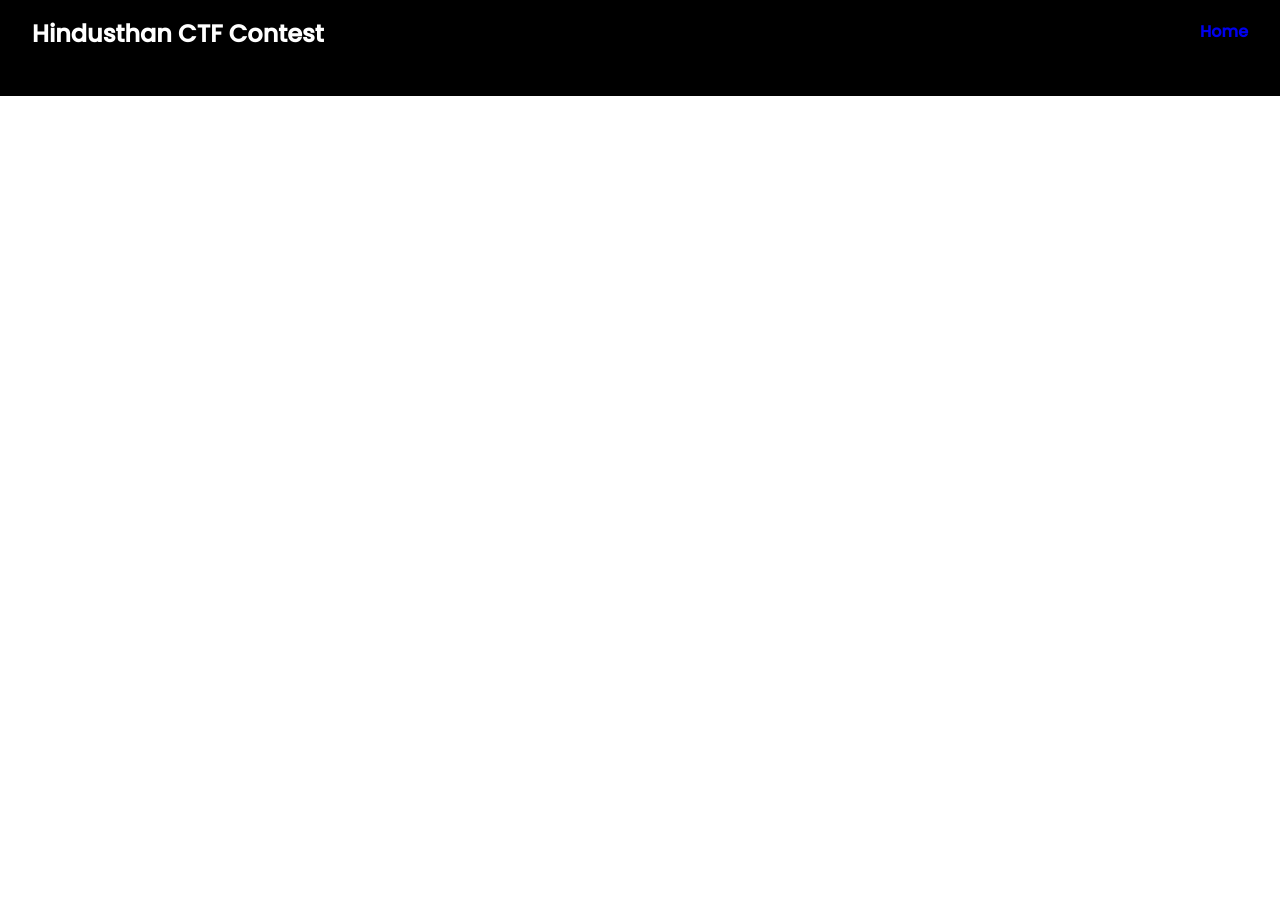
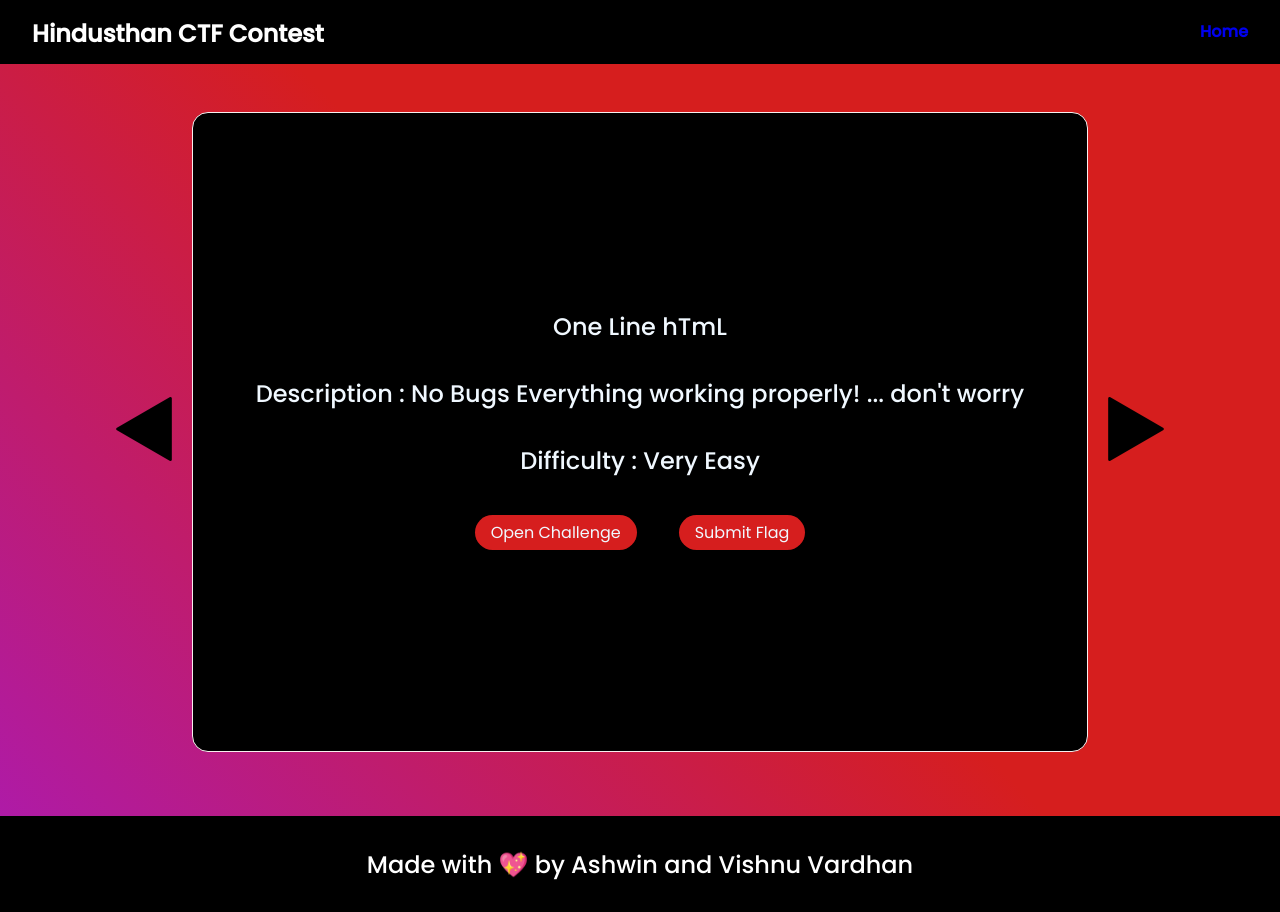
Before and after one commit to VishnuVardhanJS/CTF_Challenge_2023, a React (Create React App) app: page /Challenge4 in a window 1280 px wide. Before the commit the page ends 800 px from the top, so only its background shows below. Built offline with nearby package versions, Linux system fonts and the light colour scheme.

Commit message:
fixing deployment

```diff
--- a/package.json
+++ b/package.json
@@ -1,6 +1,5 @@
 {
   "name": "ctf-app",
-  "homepage": "http://vishnuvardhanjs.github.io/ctf",
   "version": "0.1.0",
   "private": true,
   "dependencies": {
--- a/src/App.js
+++ b/src/App.js
@@ -17,15 +17,15 @@ function App() {
   return (
     <Layout >
       <Routes>
-        <Route path='/ctf' element={<Main />} />
-        <Route path='/ctf/Challenge1' element={<Challenge1 />} />
-        <Route path='/ctf/Challenge2' element={<Challenge2 />} />
-        <Route path='/ctf/Challenge3' element={<Challenge3 />} />
-        <Route path='/ctf/Challenge4' element={<Challenge4 />} />
-        <Route path='/ctf/Challenge5' element={<Challenge5 />} />
-        <Route path='/ctf/Challenge6' element={<Challenge6 />} />
-        <Route path='/ctf/clear' element={<Clear />} />
-        <Route path='/ctf/Evaluate' element={<Evaluate />} />
+        <Route path='/' element={<Main />} />
+        <Route path='/Challenge1' element={<Challenge1 />} />
+        <Route path='//Challenge2' element={<Challenge2 />} />
+        <Route path='/Challenge3' element={<Challenge3 />} />
+        <Route path='/Challenge4' element={<Challenge4 />} />
+        <Route path='/Challenge5' element={<Challenge5 />} />
+        <Route path='/Challenge6' element={<Challenge6 />} />
+        <Route path='/clear' element={<Clear />} />
+        <Route path='/Evaluate' element={<Evaluate />} />
       </Routes>
     </Layout>
 
--- a/src/Layout/Header/Header.js
+++ b/src/Layout/Header/Header.js
@@ -8,7 +8,7 @@ function Header() {
             <h1 className="header-text">Hindusthan CTF Contest</h1>
             <div className="home-btn">
 
-                <a href="/ctf">Home</a>
+                <a href="/">Home</a>
 
             </div>
         </div>
--- a/src/pages/Challenges/Challenge1.js
+++ b/src/pages/Challenges/Challenge1.js
@@ -26,7 +26,7 @@ function Challenge1() {
         challengeId={ChallengeInfo.challengeId}
       />
       <div className="next-challenge">
-        <Link to={"/ctf/Challenge2"}>
+        <Link to={"/Challenge2"}>
           <img className="img-style" src={Next}></img>
         </Link>
       </div>
--- a/src/pages/Challenges/Challenge2.js
+++ b/src/pages/Challenges/Challenge2.js
@@ -16,7 +16,7 @@ function Challenge2() {
   return (
     <div className="main-container">
       <div className="prev-challenge">
-        <Link to={"/ctf/Challenge1"}>
+        <Link to={"/Challenge1"}>
           <img className="img-style" src={Back}></img>
         </Link>
       </div>
@@ -30,7 +30,7 @@ function Challenge2() {
         />
       </div>
       <div className="next-challenge">
-        <Link to={"/ctf/Challenge3"}>
+        <Link to={"/Challenge3"}>
           <img className="img-style" src={Next}></img>
         </Link>
       </div>
--- a/src/pages/Challenges/Challenge3.js
+++ b/src/pages/Challenges/Challenge3.js
@@ -16,7 +16,7 @@ function Challenge3() {
   return (
     <div className="main-container">
       <div className="prev-challenge">
-        <Link to={"/ctf/Challenge2"}>
+        <Link to={"/Challenge2"}>
           <img className="img-style" src={Back}></img>
         </Link>
       </div>
@@ -28,7 +28,7 @@ function Challenge3() {
         challengeId={ChallengeInfo.challengeId}
       />
       <div className="next-challenge">
-        <Link to={"/ctf/Challenge4"}>
+        <Link to={"/Challenge4"}>
           <img className="img-style" src={Next}></img>
         </Link>
       </div>
--- a/src/pages/Challenges/Challenge4.js
+++ b/src/pages/Challenges/Challenge4.js
@@ -9,7 +9,7 @@ function Challenge4() {
   const ChallengeInfo = {
     challengeId: "Challenge4",
     title: "One Line hTmL",
-    url: "/ctf/Challenge4",
+    url: "/Challenge4",
     desc: "No Bugs Everything working properly! ... don't worry",
     diff: "Very Easy",
   };
@@ -18,7 +18,7 @@ function Challenge4() {
       <div className="Flag{hAcKeR404}"></div>
       <div className="main-container">
         <div className="prev-challenge">
-          <Link to={"/ctf/Challenge3"}>
+          <Link to={"/Challenge3"}>
             <img className="img-style" src={Back}></img>
           </Link>
         </div>
@@ -30,7 +30,7 @@ function Challenge4() {
           challengeId={ChallengeInfo.challengeId}
         />
         <div className="next-challenge">
-          <Link to={"/ctf/Challenge5"}>
+          <Link to={"/Challenge5"}>
             <img className="img-style" src={Next}></img>
           </Link>
         </div>
--- a/src/pages/Challenges/Challenge5.js
+++ b/src/pages/Challenges/Challenge5.js
@@ -16,7 +16,7 @@ function Challenge5() {
   return (
     <div className="main-container">
       <div className="prev-challenge">
-        <Link to={"/ctf/Challenge4"}>
+        <Link to={"/Challenge4"}>
           <img className="img-style" src={Back}></img>
         </Link>
       </div>
@@ -28,7 +28,7 @@ function Challenge5() {
         challengeId={ChallengeInfo.challengeId}
       />
       <div className="next-challenge">
-        <Link to={"/ctf/Challenge6"}>
+        <Link to={"/Challenge6"}>
           <img className="img-style" src={Next}></img>
         </Link>
       </div>
--- a/src/pages/Challenges/Challenge6.js
+++ b/src/pages/Challenges/Challenge6.js
@@ -28,7 +28,7 @@ function Challenge6() {
         challengeId={ChallengeInfo.challengeId}
       />
       <div className="next-challenge">
-        <Link to={"/ctf/Evaluate"}>
+        <Link to={"/Evaluate"}>
           <img className="img-style" src={Next}></img>
         </Link>
       </div>
--- a/src/pages/Main/Main.js
+++ b/src/pages/Main/Main.js
@@ -7,31 +7,31 @@ function Main() {
     const data=[
         {
             title:"Challenge 1",
-            url:"/ctf/Challenge1"
+            url:"Challenge1"
         },
         {
             title:"Challenge 2",
-            url:"/ctf/Challenge2"
+            url:"Challenge2"
         },
         {
             title:"Challenge 3",
-            url:"/ctf/Challenge3"
+            url:"Challenge3"
         },
         {
             title:"Challenge 4",
-            url:"/ctf/Challenge4"
+            url:"Challenge4"
         },
         {
             title:"Challenge 5",
-            url:"/ctf/Challenge5"
+            url:"Challenge5"
         },
         {
             title:"Challenge 6",
-            url:"/ctf/Challenge6"
+            url:"Challenge6"
         },
         {
             title:"Evaluate Scores",
-            url:"/ctf/Evaluate"
+            url:"Evaluate"
         },
 
     ]
```
